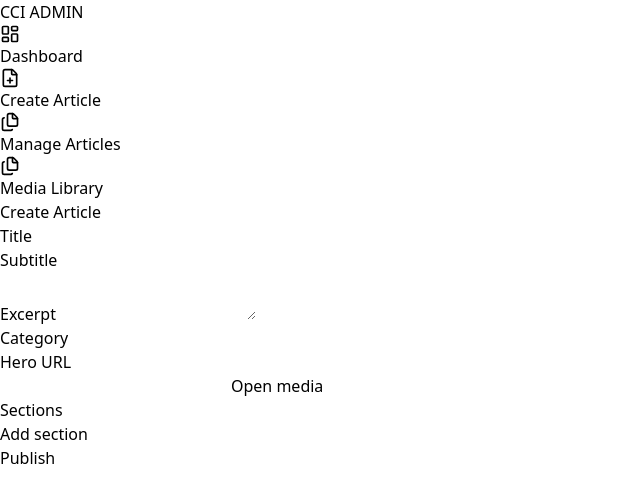
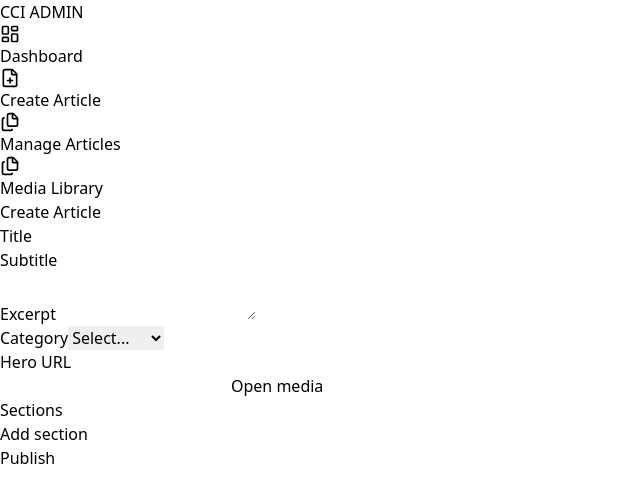
Before and after one commit to yvartpro/cci_admin, a React (Vite) app: page /create in a window 1280 px wide. Shown: the top 502 px of the page, without its empty margins (0-640 px from the left). Built offline with nearby package versions, Linux system fonts and the light colour scheme.

Commit message:
feat: Implement a new `Select` component and use it for the article category field.

```diff
--- a/src/pages/ArticleEditor.jsx
+++ b/src/pages/ArticleEditor.jsx
@@ -80,8 +80,9 @@ export default function ArticleEditor() {
     updateSections((s) =>
       s.map((sec) =>
         sec.id === sid
-          ? {...sec, blocks: [...sec.blocks, { id: crypto.randomUUID(), type, value: "" }],
-        }: sec
+          ? {
+            ...sec, blocks: [...sec.blocks, { id: crypto.randomUUID(), type, value: "" }],
+          } : sec
       )
     );
 
@@ -89,7 +90,7 @@ export default function ArticleEditor() {
     updateSections((s) =>
       s.map((sec) =>
         sec.id === sid
-          ? {...sec, blocks: sec.blocks.map((block) => block.id === bid ? { ...block, value } : block )}
+          ? { ...sec, blocks: sec.blocks.map((block) => block.id === bid ? { ...block, value } : block) }
           : sec
       )
     );
@@ -137,7 +138,7 @@ export default function ArticleEditor() {
     console.log("Saving article:", article);
     const payload = { ...article, slug: createSlug(article.title) };
     const req = id ? updateArticle(id, payload) : createArticle(payload);
-    req.then(() => navigate("/manage")).catch(alert).finally(() => {});
+    req.then(() => navigate("/manage")).catch(alert).finally(() => { });
   };
 
   if (loading) return <div className="p-8">Loading…</div>;
@@ -155,7 +156,12 @@ export default function ArticleEditor() {
           <Input label="Title" value={article.title} onChange={(v) => setField("title", v)} />
           <Input label="Subtitle" value={article.subtitle} onChange={(v) => setField("subtitle", v || null)} />
           <Textarea label="Excerpt" value={article.excerpt} onChange={(v) => setField("excerpt", v || null)} />
-          <Input label="Category" value={article.category} onChange={(v) => setField("category", v || null)} />
+          <Select
+            label="Category"
+            value={article.category}
+            options={['LaSTAR', 'CCI Invest', 'CCI Social']}
+            onChange={(v) => setField("category", v || null)}
+          />
           <div className="mb-3">
             <label className="text-xs text-gray-500">Hero URL</label>
             <div className="flex gap-2">
@@ -309,6 +315,24 @@ const Textarea = ({ label, value, onChange }) => (
   </div>
 );
 
+const Select = ({ label, value, options, onChange }) => (
+  <div className="mb-3">
+    <label className="text-xs text-gray-500">{label}</label>
+    <select
+      className="w-full border p-2 rounded bg-white"
+      value={value || ""}
+      onChange={(e) => onChange(e.target.value)}
+    >
+      <option value="">Select...</option>
+      {options.map((o) => (
+        <option key={o} value={o}>
+          {o}
+        </option>
+      ))}
+    </select>
+  </div>
+);
+
 const IconBtn = ({ children, className = "", ...p }) => (
   <button {...p} className={`text-red-500 ${className}`}>
     {children}
```
